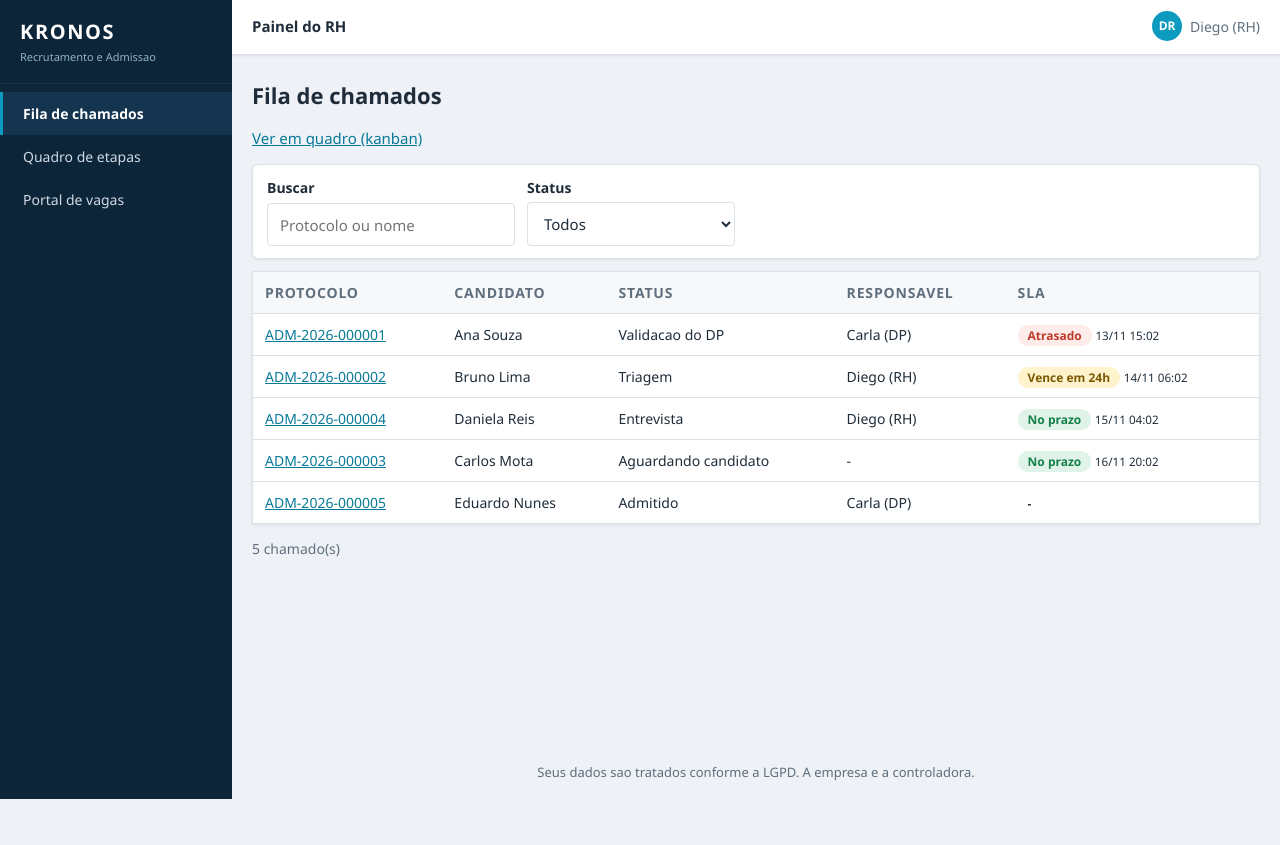
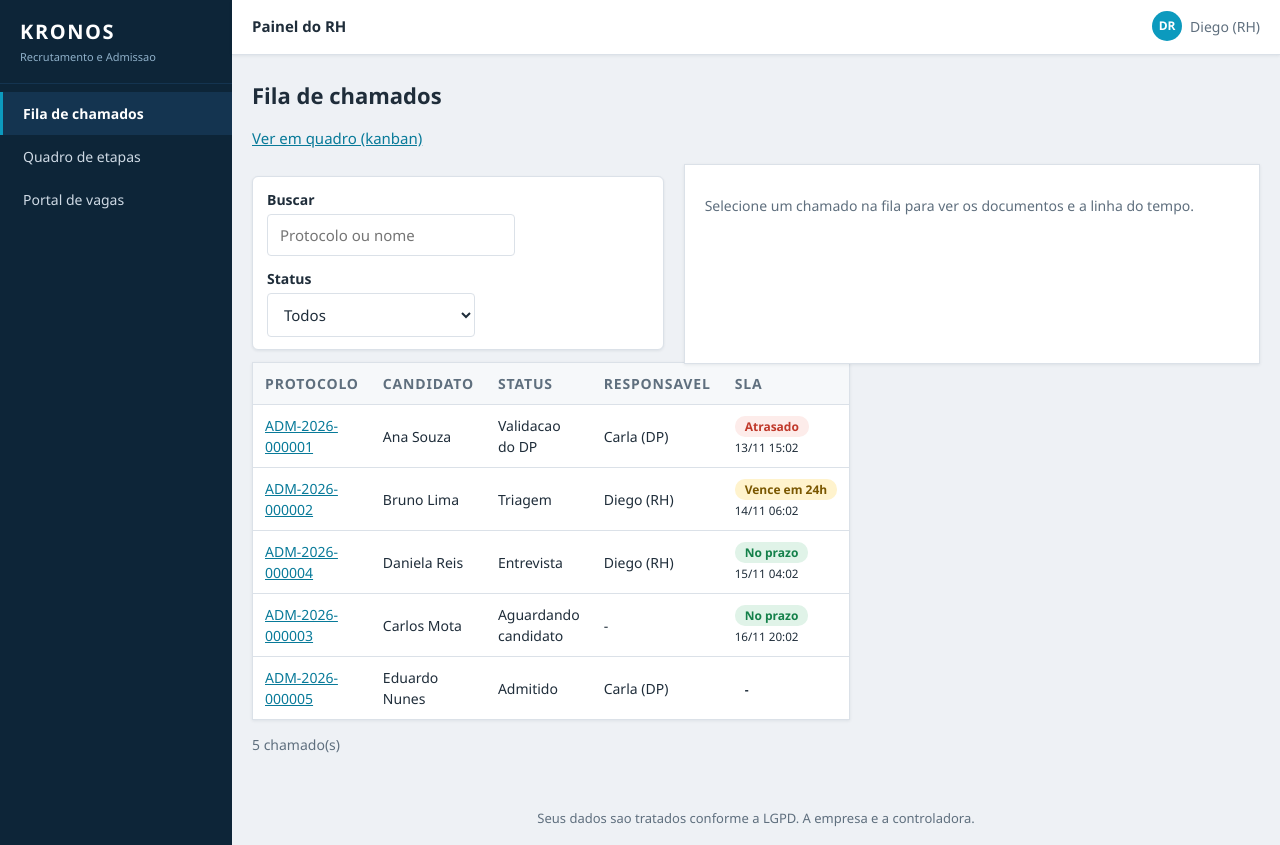
Before and after one commit to mariagabrielasoares099-boop/kronos, a FastAPI app: page /painel/fila in a window 1280 px wide. Shown: the part 33-878 px from the top of the page. Before the commit the page ends 832 px from the top, so only its background shows below. Run offline with FastAPI, Linux system fonts and the light colour scheme.

Commit message:
feat(web): fila do RH em master-detail (lista a esquerda, chamado a direita)
Selecionar um chamado carrega o detalhe via HTMX sem sair da fila; avancar atualiza o
detalhe e a linha da fila. Reaproveita o CSS existente (sem Tailwind/CDN); empilha no celular.
Os links continuam funcionando sem JavaScript.

Co-Authored-By: Claude Sonnet 5.5 <noreply@anthropic.com>

```diff
--- a/apps/web/app/main.py
+++ b/apps/web/app/main.py
@@ -404,13 +404,23 @@ def create_app(
             raise HTTPException(404)
         return c
 
+    def contexto_detalhe(token: str | None, c: Chamado, erro_acao: str | None = None) -> dict:
+        vaga = gw.obter_vaga(c.vaga_id) if token is None else None
+        return dict(chamado=c, vaga=vaga, checklist=checklist_de(c), erro=None, erro_acao=erro_acao,
+                    acao=ACAO_AVANCAR.get(c.status), sla=sla_situacao(c), sla_labels=SLA_LABELS)
+
     @app.get("/painel/chamado/{protocolo}", response_class=HTMLResponse)
     def painel_chamado(request: Request, protocolo: str):
         token = token_equipe(request)
         c = carregar_chamado(token, protocolo)
-        vaga = gw.obter_vaga(c.vaga_id) if token is None else None
-        return render(request, "painel_chamado.html", chamado=c, vaga=vaga, checklist=checklist_de(c),
-                      erro=None, acao=ACAO_AVANCAR.get(c.status), sla=sla_situacao(c), sla_labels=SLA_LABELS)
+        return render(request, "painel_chamado.html", **contexto_detalhe(token, c))
+
+    @app.get("/painel/chamado/{protocolo}/detalhe", response_class=HTMLResponse)
+    def painel_detalhe(request: Request, protocolo: str):
+        """Fragmento do lado direito do master-detail (HTMX)."""
+        token = token_equipe(request)
+        c = carregar_chamado(token, protocolo)
+        return render(request, "_detalhe.html", **contexto_detalhe(token, c))
 
     @app.post("/painel/documentos/{doc_id}/decisao", response_class=HTMLResponse)
     def decidir_documento(request: Request, doc_id: str, acao: str = Form("", max_length=10),
@@ -443,12 +453,14 @@ def create_app(
             erro = "Este documento ja foi decidido."
         return render_docs(request, carregar_chamado(token, protocolo), erro)  # estado novo vem da API
 
-    @app.post("/painel/chamado/{protocolo}/avancar")
+    @app.post("/painel/chamado/{protocolo}/avancar", response_class=HTMLResponse)
     def avancar(request: Request, protocolo: str):
         token = token_equipe(request)
+        htmx = bool(request.headers.get("hx-request"))
+        erro = None
         if token is None:
             if gw.avancar(protocolo) is None:
-                raise HTTPException(409, "Este chamado nao pode avancar")
+                erro = "Este chamado nao pode avancar."
         else:
             if not PROTOCOLO_RE.match(protocolo):
                 raise HTTPException(404)
@@ -456,12 +468,18 @@ def create_app(
             if not dados:
                 raise HTTPException(404)
             try:
-                ok = chamar_equipe(portal_api.avancar, dados["resumo"]["id"], token)
+                if not chamar_equipe(portal_api.avancar, dados["resumo"]["id"], token):
+                    raise HTTPException(404)
             except Conflito:
-                raise HTTPException(409, "Este chamado nao pode avancar")
-            if not ok:
-                raise HTTPException(404)
-        return RedirectResponse(f"/painel/chamado/{protocolo}", status_code=303)
+                erro = "Este chamado nao pode avancar."
+        if not htmx:
+            if erro:
+                raise HTTPException(409, erro)
+            return RedirectResponse(f"/painel/chamado/{protocolo}", status_code=303)
+        c = carregar_chamado(token, protocolo)  # estado novo vem da API (ou do demo)
+        resp = render(request, "_detalhe.html", **contexto_detalhe(token, c, erro))
+        resp.headers["HX-Trigger"] = "atualizarFila"  # a linha da fila mostra o status novo
+        return resp
 
     return app
 
--- a/apps/web/app/static/app.css
+++ b/apps/web/app/static/app.css
@@ -10,7 +10,7 @@ a { color:var(--brand-dark); }
 /* Estrutura */
 .app { display:flex; min-height:100vh; }
 .content { flex:1; min-width:0; display:flex; flex-direction:column; }
-main { flex:1; width:100%; max-width:1100px; margin:0 auto; padding:24px 20px; }
+main { flex:1; width:100%; max-width:1400px; margin:0 auto; padding:24px 20px; }
 .area-candidato main { max-width:860px; }
 footer { padding:16px 20px; color:var(--muted); font-size:13px; text-align:center; }
 
@@ -100,3 +100,15 @@ button:hover { background:var(--brand-dark); }
   .filtros input { min-width:0; width:100%; }
 }
 @media (prefers-reduced-motion: no-preference) { .ticket, .side nav a, button { transition: background .15s, border-color .15s; } }
+
+/* Master-detail da fila do RH: lista a esquerda, chamado a direita; empilha no celular. */
+.mestre-detalhe { display:grid; grid-template-columns:minmax(320px, 5fr) 7fr; gap:20px; align-items:start; }
+.mestre-detalhe .fila { font-size:13px; }
+.mestre-detalhe .fila a:focus { outline:2px solid var(--brand); outline-offset:2px; }
+.fila tbody tr:has(a:focus) { background:#e3f4f8; }
+.detalhe { background:var(--card); border:1px solid var(--line); box-shadow:var(--shadow); padding:16px 20px; min-height:200px; }
+.mestre-detalhe .detalhe { position:sticky; top:12px; max-height:calc(100vh - 24px); overflow-y:auto; }
+@media (max-width: 900px) {
+  .mestre-detalhe { grid-template-columns:1fr; }
+  .mestre-detalhe .detalhe { position:static; max-height:none; }
+}
--- a/apps/web/app/templates/_fila_tabela.html
+++ b/apps/web/app/templates/_fila_tabela.html
@@ -6,7 +6,7 @@
   <tbody>
     {% for c, sla in linhas %}
     <tr>
-      <td><a href="/painel/chamado/{{ c.protocolo }}">{{ c.protocolo }}</a></td>
+      <td><a href="/painel/chamado/{{ c.protocolo }}" hx-get="/painel/chamado/{{ c.protocolo }}/detalhe" hx-target="#detalhe" hx-swap="innerHTML">{{ c.protocolo }}</a></td>
       <td>{{ c.nome }}</td>
       <td>{{ labels[c.status] }}</td>
       <td>{{ c.responsavel or '-' }}</td>
--- a/apps/web/app/templates/fila.html
+++ b/apps/web/app/templates/fila.html
@@ -3,6 +3,8 @@
 {% block content %}
 <h1>Fila de chamados</h1>
 <p><a href="/painel">Ver em quadro (kanban)</a></p>
+<div class="mestre-detalhe">
+  <section class="mestre" aria-label="Fila">
     <form class="filtros" hx-get="/painel/fila/tabela" hx-target="#tabela" hx-trigger="input changed delay:300ms, change">
       <label>Buscar
         <input id="busca" name="busca" type="search" maxlength="60" placeholder="Protocolo ou nome" value="{{ busca }}">
@@ -16,5 +18,12 @@
         </select>
       </label>
     </form>
-<div id="tabela">{% include "_fila_tabela.html" %}</div>
+    <div id="tabela" hx-get="/painel/fila/tabela" hx-include=".filtros" hx-trigger="atualizarFila from:body">
+      {% include "_fila_tabela.html" %}
+    </div>
+  </section>
+  <section id="detalhe" class="detalhe" aria-live="polite" aria-label="Detalhe do chamado">
+    <p class="muted">Selecione um chamado na fila para ver os documentos e a linha do tempo.</p>
+  </section>
+</div>
 {% endblock %}
```
Also changed, not shown: apps/web/app/templates/_detalhe.html (added, +25 -0 lines), apps/web/app/templates/painel_chamado.html (+1 -19 lines), apps/web/tests/test_app.py (+12 -0 lines), apps/web/tests/test_equipe.py (+10 -0 lines). Lines whose indentation alone changed are shown as unchanged.
